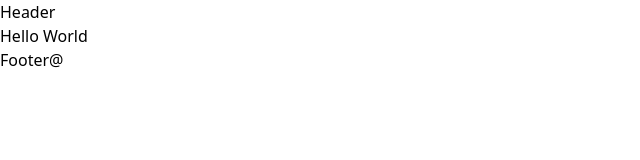
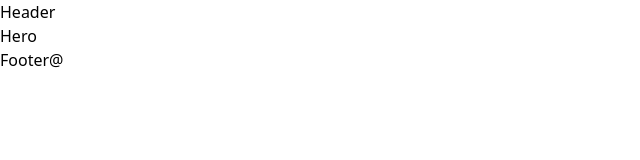
Before and after one commit to Hristiyan-Petrov/perosnal-projects, a Next.js app in the folder first-nextjs-project/my-app/: page / in a window 1280 px wide. Shown: the top 160 px of the page, without its empty margins (0-640 px from the left). Built offline with nearby package versions, Linux system fonts and the light colour scheme.

Commit message:
Create architecture pseude components

```diff
--- a/first-nextjs-project/my-app/app/dashboard/page.js
+++ b/first-nextjs-project/my-app/app/dashboard/page.js
@@ -1,11 +1,25 @@
-import Main from "@/components/Main";
+import Dashboard from "@/components/Dashboard";
+import Login from "@/components/Login";
 
 export const metadata = {
     title: "Broodl · Dashboard",
 };
 
 export default function DashboardPage() {
+
+    const isAuthenticated = true;
+
+    let children = (
+        <Login />
+    )
+
+    if (isAuthenticated) {
+        children = (
+            <Dashboard />
+        )
+    }
+
     return (
-        <div>Dashboard</div>
+        <>{children}</>
     )
 }
--- a/first-nextjs-project/my-app/app/page.js
+++ b/first-nextjs-project/my-app/app/page.js
@@ -1,9 +1,7 @@
-import Main from "@/components/Main";
+import Hero from "@/components/Hero";
 
 export default function Homepage() {
     return (
-        <>
-            Hello World
-        </>
+        <Hero />
     );
 }
--- /dev/null
+++ b/first-nextjs-project/my-app/components/Dashboard.js
@@ -0,0 +1,5 @@
+export default function Dashboard() {
+    return (
+        <div>Dashboard</div>
+    )
+}
--- /dev/null
+++ b/first-nextjs-project/my-app/components/Hero.js
@@ -0,0 +1,5 @@
+export default function Hero() {
+    return (
+        <div>Hero</div>
+    )
+}
--- /dev/null
+++ b/first-nextjs-project/my-app/components/Login.js
@@ -0,0 +1,5 @@
+export default function Login() {
+    return (
+        <div>Login</div>
+    )
+}
```
